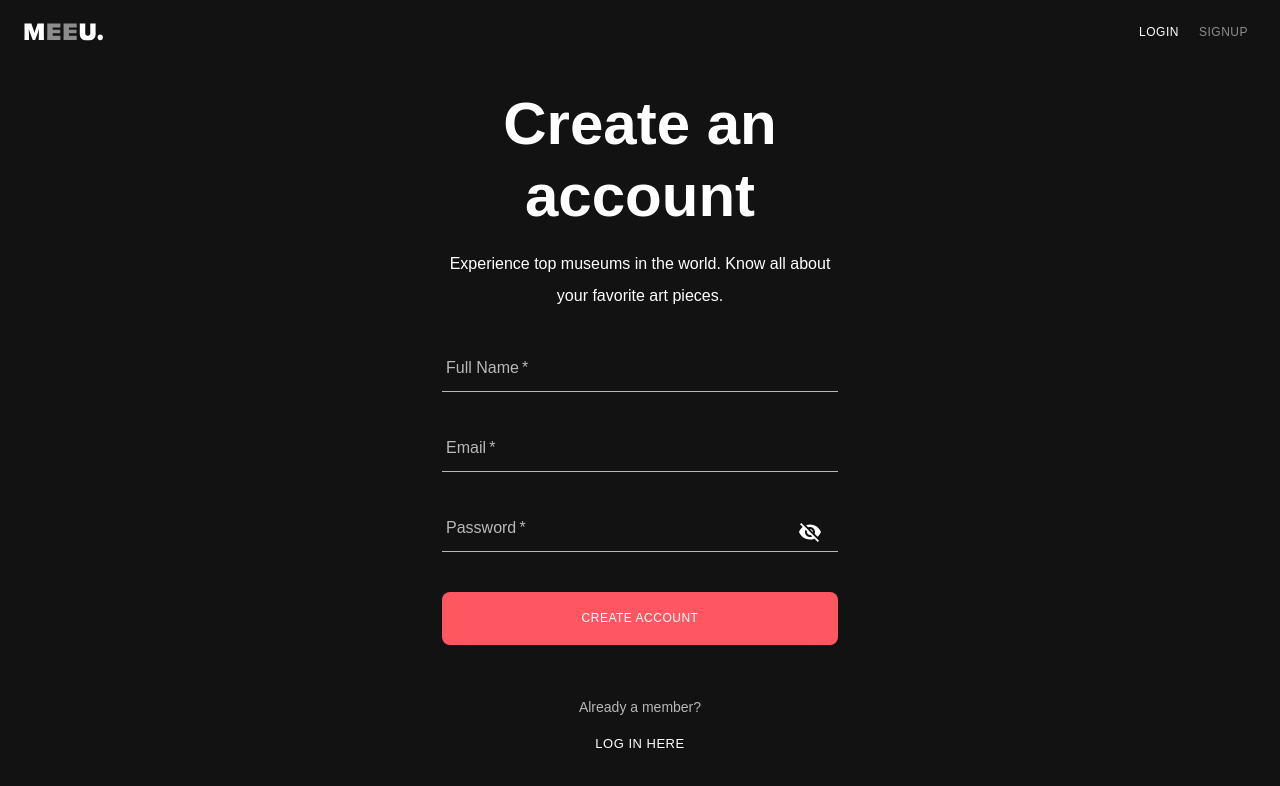
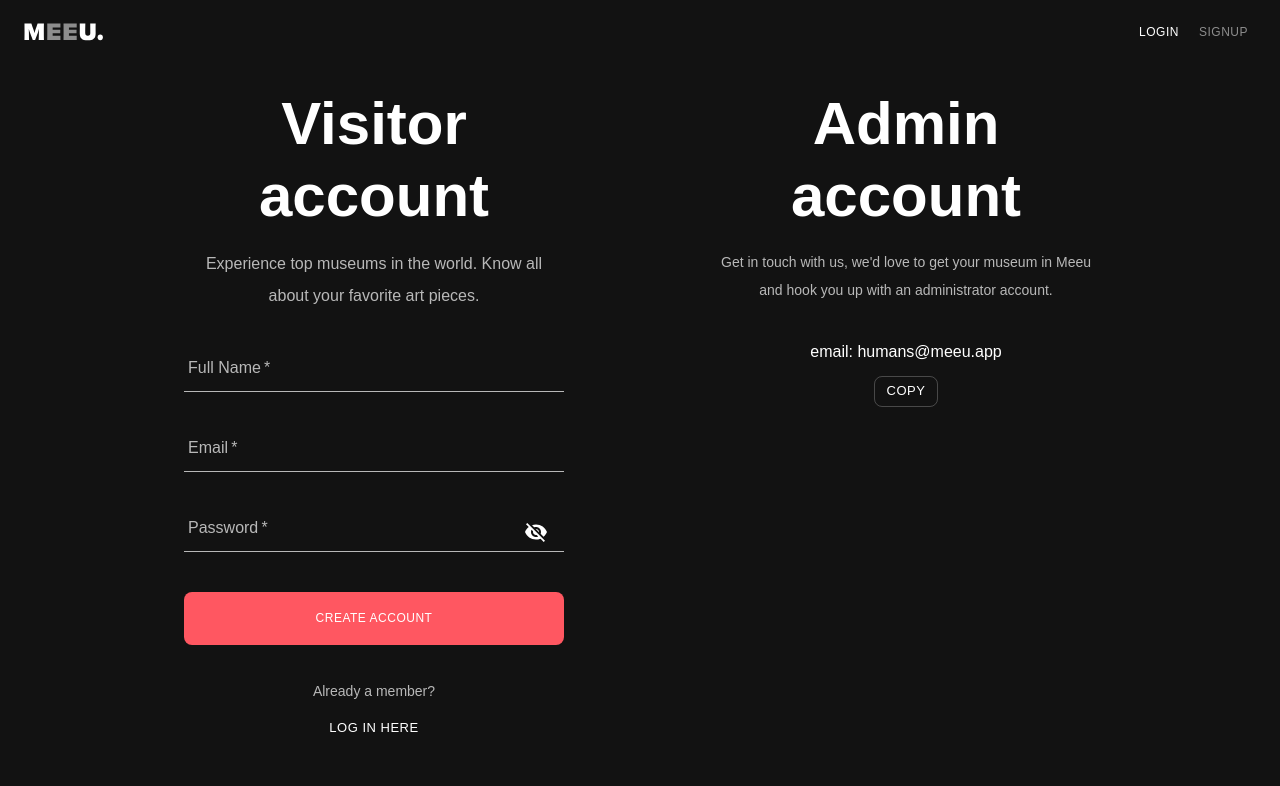
Before and after one commit to benbalderas/meeu-frontend, a React (Create React App) app: page /signup in a window 1280 px wide. Shown: the top 786 px of the page. Built offline with nearby package versions, Linux system fonts and the light colour scheme; a web font is replaced by a local one.

Commit message:
Add two colum signup

```diff
--- a/src/components/forms/Signup/index.js
+++ b/src/components/forms/Signup/index.js
@@ -13,10 +13,7 @@ import {
   InputLabel,
   InputAdornment,
   IconButton,
-  // Radio,
-  // RadioGroup,
-  // FormLabel,
-  // FormControlLabel,
+  Grid,
   Button,
   CircularProgress,
 } from '@material-ui/core';
@@ -59,15 +56,16 @@ export default function Signup() {
   };
 
   return (
-    <Box mt={3} mb={5}>
-      <Container maxWidth="xs">
+    <Container maxWidth="md">
+      <Grid container spacing={0}>
+        <Grid item xs={12} sm={5} md={5}>
           <Typography gutterBottom align="center" variant="h2">
-          Create an account
+            Visitor account
           </Typography>
 
-        <Typography align="center" variant="body1">
-          Experience top museums in the world. Know all about your favorite art
-          pieces.
+          <Typography align="center" variant="body1" color="textSecondary">
+            Experience top museums in the world. Know all about your favorite
+            art pieces.
           </Typography>
 
           <form onSubmit={handleSubmit}>
@@ -112,38 +110,6 @@ export default function Signup() {
               />
             </FormControl>
 
-          {/* <Box mt={3}>
-            <FormControl component="fieldset">
-              <FormLabel component="legend">What do you want to do?</FormLabel>
-
-              <RadioGroup name="role" onChange={handleChange} value={user.role}>
-                <FormControlLabel
-                  value="Visitor"
-                  control={<Radio />}
-                  label="I want to experience museums"
-                />
-                <FormControlLabel
-                  value="Admin"
-                  control={<Radio />}
-                  label="I'm a museum admin"
-                />
-              </RadioGroup>
-            </FormControl>
-          </Box>
-
-          {user.role === 'Admin' && (
-            <TextField
-              fullWidth
-              name="museum"
-              id="museum"
-              label="Museum where you work"
-              type="text"
-              required
-              onChange={handleChange}
-              helperText="We will get in touch to verify this"
-            />
-          )} */}
-
             <Button
               disableElevation
               fullWidth
@@ -161,7 +127,7 @@ export default function Signup() {
             </Button>
           </form>
 
-        <Box mt={6} display="flex" flexDirection="column" alignItems="center">
+          <Box mt={4} display="flex" flexDirection="column" alignItems="center">
             <Typography
               variant="body2"
               color="textSecondary"
@@ -175,7 +141,53 @@ export default function Signup() {
               Log in here
             </Button>
           </Box>
+        </Grid>
+
+        <Grid item xs={12} sm={2} md={2} style={{ height: 80 }} />
+
+        <Grid item xs={12} sm={5} md={5}>
+          <Box>
+            <Typography
+              gutterBottom
+              variant="h2"
+              align="center"
+              display="block"
+            >
+              Admin account
+            </Typography>
+
+            <Typography
+              gutterBottom
+              display="block"
+              variant="body2"
+              align="center"
+              color="textSecondary"
+            >
+              Get in touch with us, we'd love to get your museum in Meeu and
+              hook you up with an administrator account.
+            </Typography>
+
+            <Box
+              mt={4}
+              display="flex"
+              alignItems="center"
+              flexDirection="column"
+            >
+              <Typography display="block" variant="body1" align="center">
+                email: humans@meeu.app
+              </Typography>
+
+              <Button
+                variant="outlined"
+                size="small"
+                onClick={() => navigator.clipboard.writeText('humans@meeu.app')}
+              >
+                Copy
+              </Button>
+            </Box>
+          </Box>
+        </Grid>
+      </Grid>
     </Container>
-    </Box>
   );
 }
--- a/src/theme.js
+++ b/src/theme.js
@@ -85,7 +85,7 @@ export function getTheme(theme) {
         fontFamily: 'obviously, sans-serif',
         fontWeight: 400,
         fontSize: '0.875rem',
-        lineHeight: 1.8,
+        lineHeight: 1.6,
       },
       button: {
         fontSize: '0.75rem',
```
Lines whose indentation alone changed are shown as unchanged.
